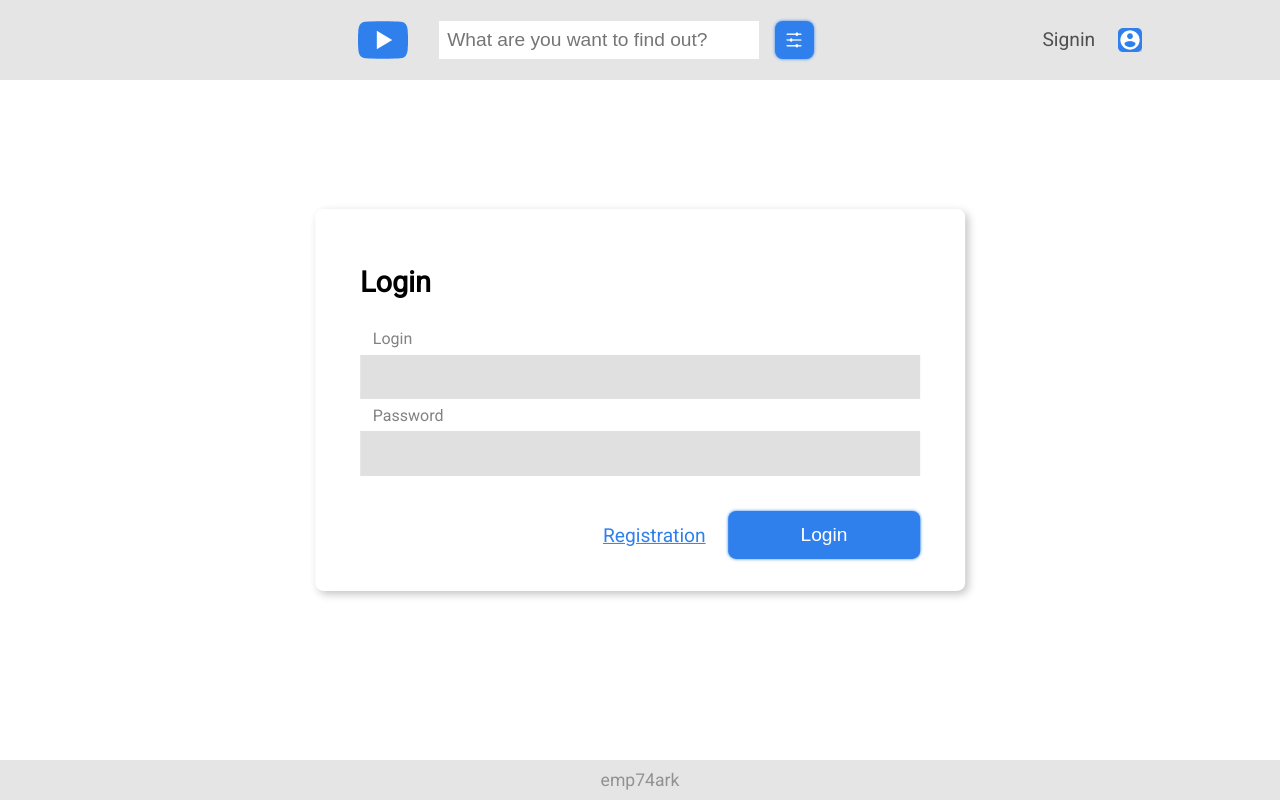
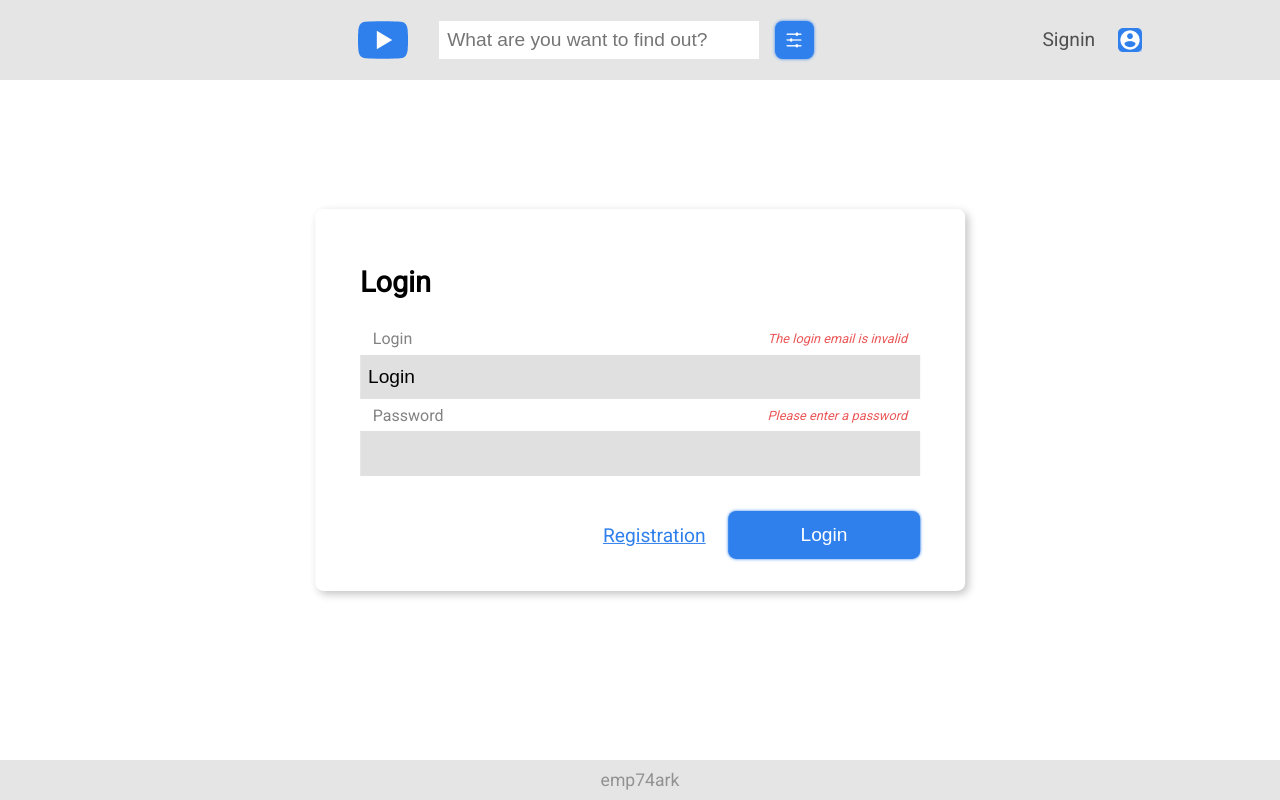
Before and after one commit to emp74ark/youtube-client, an Angular app: page /signin in a window 1280 px wide. Built offline with nearby package versions, Linux system fonts and the light colour scheme; no server answers.

Commit message:
feat: login form validation

```diff
--- a/src/app/auth/pages/sign-in/sign-in.component.html
+++ b/src/app/auth/pages/sign-in/sign-in.component.html
@@ -1,15 +1,36 @@
 <div class="signin">
   <h2>Login</h2>
+  <form [formGroup]="form" (ngSubmit)="onSignIn()">
     <div class="form-control">
-    <label for="login">Login</label>
-    <input type="text" name="login" id="login" #login>
+      <label for="login">
+        Login
+        <span *ngIf="form.get('login')?.errors?.['required']">Please enter a login email</span>
+        <span *ngIf="form.get('login')?.errors?.['email']">The login email is invalid</span>
+      </label>
+      <input type="text" name="login" id="login" formControlName="login">
+      <div
+        class="validator"
+        *ngIf="form.get('login')?.touched"
+        [style]="{background: form.get('login')?.valid | formValidator}"
+      ></div>
     </div>
     <div class="form-control">
-    <label for="password">Password</label>
-    <input type="password" name="password" id="password">
+      <label for="password">
+        Password
+        <span *ngIf="form.get('password')?.errors?.['required']">Please enter a password</span>
+        <span
+          *ngIf="form.get('password')?.errors?.['pattern']">Your password isn't strong enough, {{password.value | passwordChecker}}</span>
+      </label>
+      <input #password type="password" name="password" id="password" formControlName="password">
+      <div
+        class="validator"
+        *ngIf="form.get('password')?.touched"
+        [style]="{background: form.get('password')?.valid | formValidator}"
+      ></div>
     </div>
     <div class="auth-mode">
       <a routerLink="/signup">Registration</a>
-    <button (click)="onSignIn(login.value)">Login</button>
+      <button type="submit">Login</button>
     </div>
+  </form>
 </div>
--- a/src/app/auth/pages/sign-in/sign-in.component.scss
+++ b/src/app/auth/pages/sign-in/sign-in.component.scss
@@ -20,6 +20,15 @@
     color: $text-color-label;
     font-size: 1rem;
     padding: .4rem .8rem;
+    display: flex;
+    justify-content: space-between;
+    align-items: center;
+
+    span {
+      font-size: .8rem;
+      font-style: italic;
+      color: $text-color-error;
+    }
   }
 
   & input {
@@ -41,3 +50,9 @@
     height: 3rem;
   }
 }
+
+.validator {
+  border-radius: 0 0 .5rem .5rem;
+  width: 100%;
+  height: .5rem;
+}
--- a/src/app/auth/pages/sign-in/sign-in.component.ts
+++ b/src/app/auth/pages/sign-in/sign-in.component.ts
@@ -1,21 +1,45 @@
-import { Component } from "@angular/core";
+import { Component, OnInit } from "@angular/core";
 import { AuthService } from "../../services/auth.service";
 import { Router } from "@angular/router";
+import { FormBuilder, FormGroup, Validators } from "@angular/forms";
 
 @Component({
   selector: "app-sign-in",
   templateUrl: "./sign-in.component.html",
   styleUrls: ["./sign-in.component.scss"]
 })
-export class SignInComponent {
+export class SignInComponent implements OnInit {
+  form!: FormGroup;
 
   constructor(
     private authService: AuthService,
-    private router: Router
+    private router: Router,
+    private fb: FormBuilder
   ) {
   }
 
-  onSignIn(login: string) {
+  ngOnInit() {
+    this._createForm();
+  }
+
+  private _createForm() {
+    this.form = this.fb.group({
+      login: [
+        "Login",
+        [Validators.required, Validators.email]
+      ],
+      password: [
+        null,
+        [
+          Validators.required,
+          Validators.pattern(/^(?=.*[a-z])(?=.*[A-Z])(?=.*[0-9])(?=.*[!@#?]).{6,64}$/)
+        ]
+      ]
+    });
+  }
+
+  onSignIn() {
+    const { login } = this.form.value;
     localStorage.setItem("user", login);
     this.authService.authenticated.next(true);
     this.authService.user.next(login);
--- /dev/null
+++ b/src/app/auth/pipes/form-validator.pipe.ts
@@ -0,0 +1,13 @@
+import { Pipe, PipeTransform } from "@angular/core";
+
+@Pipe({
+  name: "formValidator"
+})
+export class FormValidatorPipe implements PipeTransform {
+
+  transform(value: boolean | undefined): string | undefined {
+    if (value === undefined) return;
+    return value ? "#27AE60" : "#EB5757";
+  }
+
+}
--- /dev/null
+++ b/src/app/auth/pipes/password-checker.pipe.ts
@@ -0,0 +1,20 @@
+import { Pipe, PipeTransform } from "@angular/core";
+
+@Pipe({
+  name: "passwordChecker"
+})
+export class PasswordCheckerPipe implements PipeTransform {
+
+  transform(password: string): string {
+    let message: string;
+
+    if (password.length < 8) message = "Must be great than 8 symbols";
+    else if (!(/(?=.*[a-z])(?=.*[A-Z])/).test(password)) message = "must include uppercase and lowercase letters";
+    else if (!(/(?=.*[0-9])/).test(password)) message = "must include letters and numbers";
+    else if (!(/(?=.*[!@#?])/).test(password)) message = "must include special character";
+    else message = "";
+
+    return message;
+  }
+
+}
--- a/src/assets/scss/colors.scss
+++ b/src/assets/scss/colors.scss
@@ -4,6 +4,7 @@ $text-color-dark: #000000;
 $text-color-header: #4F4F4F;
 $text-color-label: #828282;
 $text-color-accent: #2F80ED;
+$text-color-error: #EB5757;
 
 $background-color-light: #F2F2F2;
 $background-color-middle: #E5E5E5;
--- a/src/assets/scss/input.scss
+++ b/src/assets/scss/input.scss
@@ -11,4 +11,7 @@
   font-size: 1.2rem;
   padding: 0 .5rem;
   height: 2.8rem;
+  &:focus {
+    outline: none;
+  }
 }
```
Also changed, not shown: src/app/auth/auth.module.ts (+8 -2 lines). Lines whose indentation alone changed are shown as unchanged.
